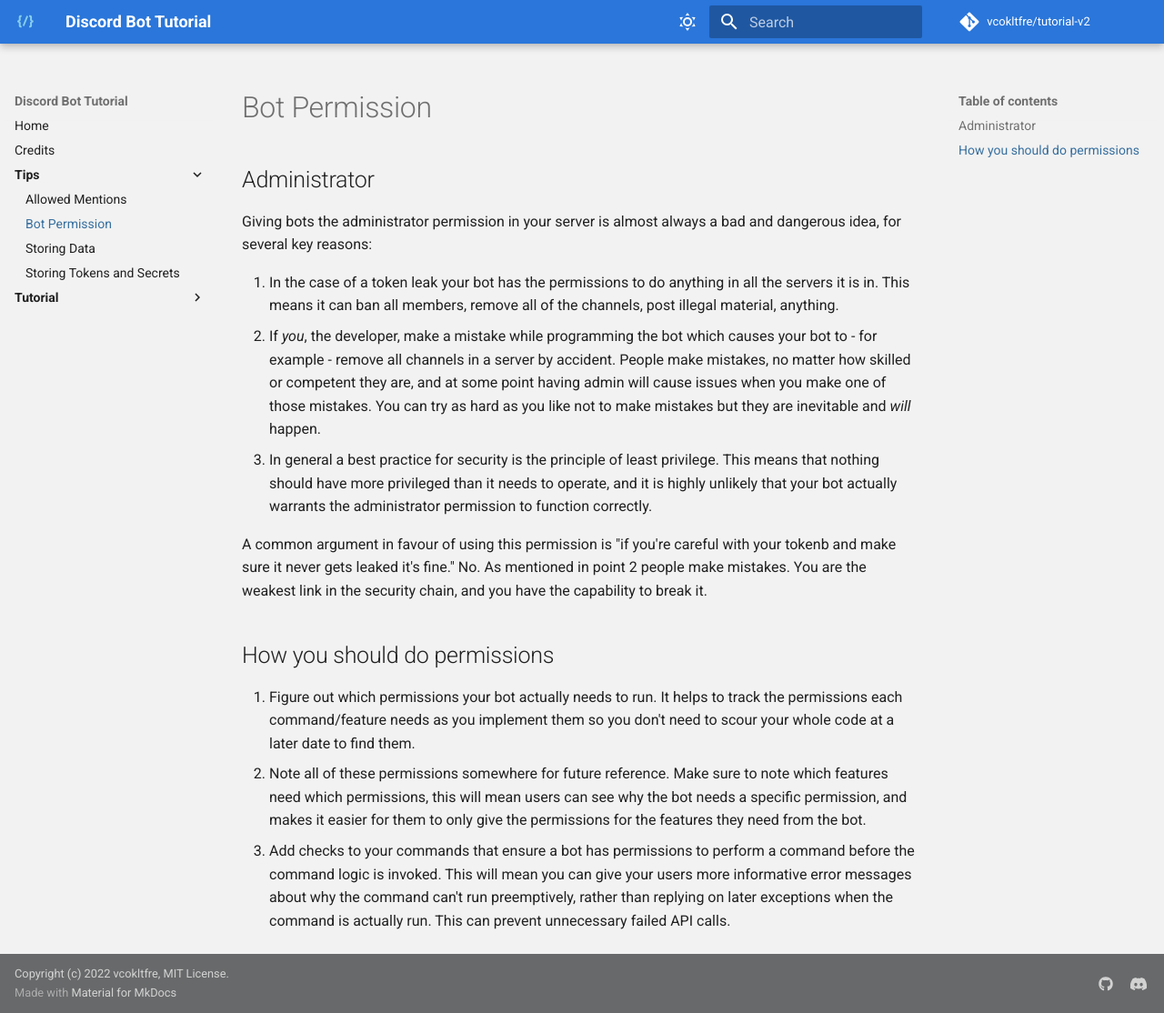
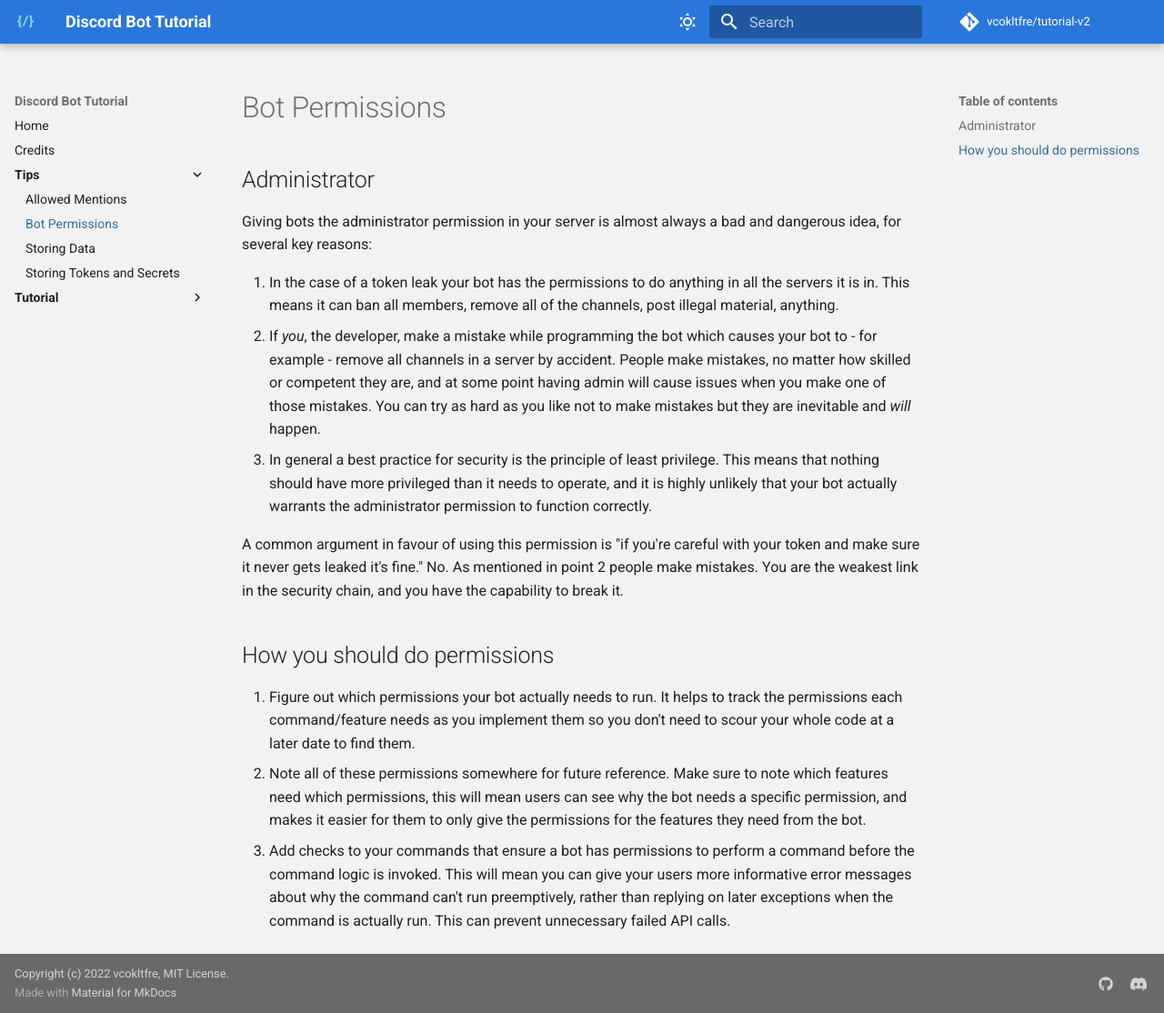
Before and after one commit to vcokltfre/tutorial-v2, an MkDocs documentation site: the page built from docs/tips/permissions.md, in a window 1280 px wide and 1114 px high. Shown: the whole window at 91% size. Built offline with MkDocs 1.6.1 and Material for MkDocs 9.7.7, drawn with Linux system fonts in a browser that asks for light colours; comment, search, counter and statistics services are not loaded.

Commit message:
chore: minor spelling fixes

```diff
--- a/docs/tips/permissions.md
+++ b/docs/tips/permissions.md
@@ -1,4 +1,4 @@
-# Bot Permission
+# Bot Permissions
 
 ## Administrator
 
@@ -8,7 +8,7 @@
 2. If *you*, the developer, make a mistake while programming the bot which causes your bot to - for example - remove all channels in a server by accident. People make mistakes, no matter how skilled or competent they are, and at some point having admin will cause issues when you make one of those mistakes. You can try as hard as you like not to make mistakes but they are inevitable and *will* happen.
 3. In general a best practice for security is the principle of least privilege. This means that nothing should have more privileged than it needs to operate, and it is highly unlikely that your bot actually warrants the administrator permission to function correctly.
 
-A common argument in favour of using this permission is "if you're careful with your tokenb and make sure it never gets leaked it's fine." No. As mentioned in point 2 people make mistakes. You are the weakest link in the security chain, and you have the capability to break it.
+A common argument in favour of using this permission is "if you're careful with your token and make sure it never gets leaked it's fine." No. As mentioned in point 2 people make mistakes. You are the weakest link in the security chain, and you have the capability to break it.
 
 ## How you should do permissions
 
```
